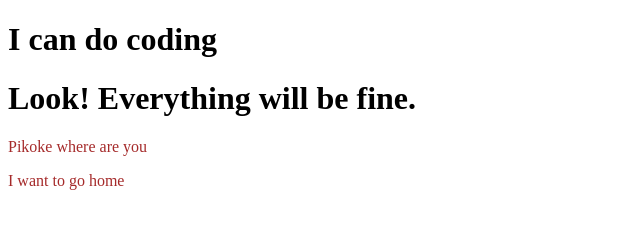
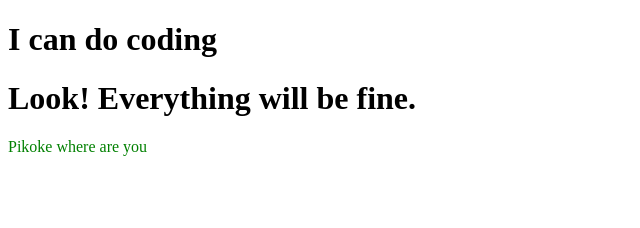
Before and after one commit to Farzanayasmin645/My-Third-Repo, a plain HTML site: page Index.html in a window 1280 px wide. Shown: the whole page, without its empty margins (0-640 px from the left). Drawn offline with Linux system fonts and the light colour scheme.

Commit message:
chanaged

```diff
--- a/Index.html
+++ b/Index.html
@@ -11,7 +11,7 @@
     <h1>I can do coding </h1>
     <h1>Look! Everything will be fine.</h1>
     <p>Pikoke where are you</p>
-    <p>I want to go home</p>
+
 
 </body>
 </html>
--- a/style.css
+++ b/style.css
@@ -1,3 +1,3 @@
 p{
-    color:brown;
+    color:green;
 }
```
